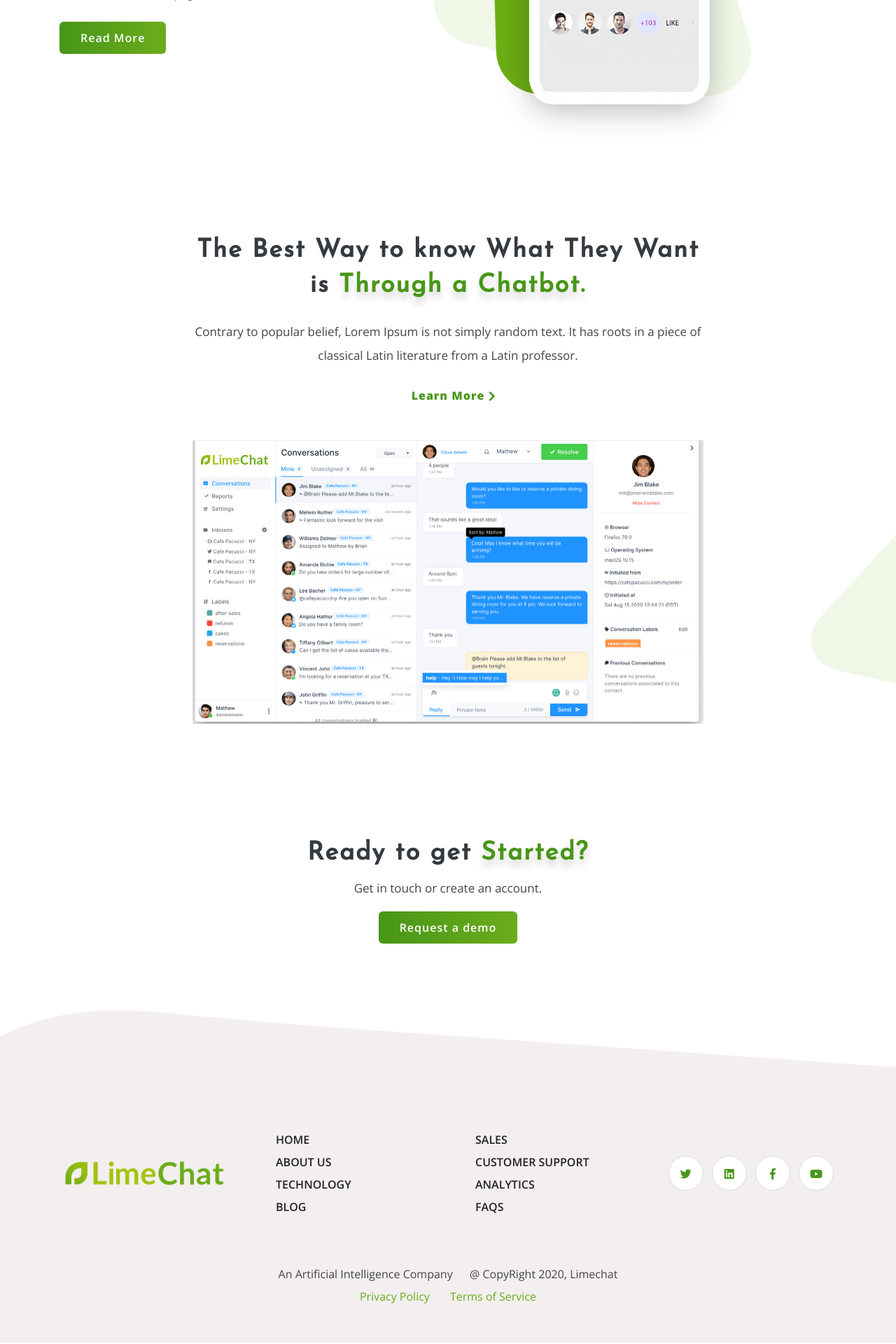
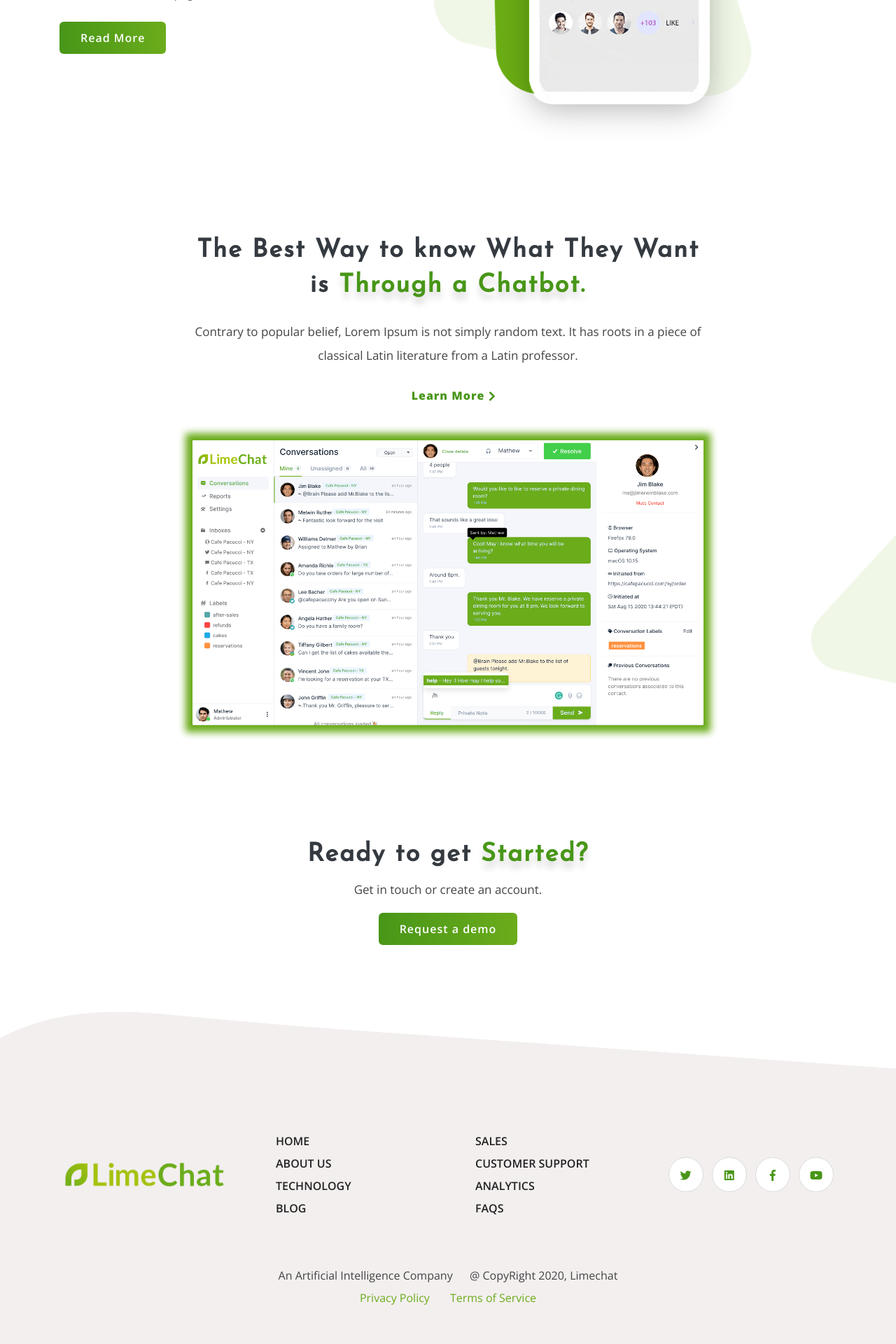
Before and after one commit to Limechat/Website, a Jekyll site: the page built from index.html, in a window 1280 px wide. Shown: the part 3528-5448 px from the top of the page at 70% size. Built offline with Jekyll 4.4.1, drawn with Linux system fonts in a browser that asks for light colours; some web fonts are replaced.

Commit message:
Dashboard image enhance

```diff
--- a/index.html
+++ b/index.html
@@ -140,91 +140,13 @@
                     <div class="mt-4">
                         <a href="about-us.html" class="read-more mt-5">Learn More</a>
                     </div>
-                    <img class="img-fluid about-img mt-5" src="images/about/about-img.png" alt="image" />
+                    <img class="img-fluid dashboard-img mt-5" src="images/dashboard/2.png" alt="image" />
                 </div>
             </div>
         </div>
     </section>
     <!--=================================
             About Us -->
-    <!--=================================
-            Clients -->
-    <section class="iq-clients" style="display: none;">
-        <div class="container">
-            <div class="row justify-content-md-center">
-                <div class="col-lg-12 col-sm-12 text-center">
-                    <div class="title-box">
-                        <h3 class="title text-dark">Worldwide Our <span class="timer" data-to="6000" data-speed="5000">6000 +</span> Satisfied Client Using Chatbot</h3>
-                        <p class="mt-2">Contrary to popular belief, Lorem Ipsum.</p>
-                    </div>
-                </div>
-            </div>
-            <div class="owl-carousel mt-4" data-autoplay="true" data-loop="true" data-nav="false" data-dots="true" data-items="5" data-items-laptop="5" data-items-tab="4" data-items-mobile="2" data-items-mobile-sm="1">
-                <div class="item">
-                    <div class="clients-box text-center">
-                        <a href="#"><img class="img-fluid" src="images/clients/clients-img1.png" alt="image" data-toggle="tooltip" title="HTML" /> </a>
-                    </div>
-                </div>
-                <div class="item">
-                    <div class="clients-box text-center">
-                        <a href="#"><img class="img-fluid" src="images/clients/clients-img2.png" alt="image" data-toggle="tooltip" title="Wordpress" /></a>
-                    </div>
-                </div>
-                <div class="item">
-                    <div class="clients-box text-center">
-                        <a href="#"><img class="img-fluid" src="images/clients/clients-img3.png" alt="image" data-toggle="tooltip" title="Shopify" /></a>
-                    </div>
-                </div>
-                <div class="item">
-                    <div class="clients-box text-center">
-                        <a href="#"><img class="img-fluid" src="images/clients/clients-img4.png" alt="image" data-toggle="tooltip" title="CSS" /></a>
-                    </div>
-                </div>
-                <div class="item">
-                    <div class="clients-box text-center">
-                        <a href="#"><img class="img-fluid" src="images/clients/clients-img5.png" alt="image" data-toggle="tooltip" title="Jquery" /></a>
-                    </div>
-                </div>
-                <div class="item">
-                    <div class="clients-box text-center">
-                        <a href="#"> <img class="img-fluid" src="images/clients/clients-img6.png" alt="image" data-toggle="tooltip" title="Bootstrap" /></a>
-                    </div>
-                </div>
-                <div class="item">
-                    <div class="clients-box text-center">
-                        <a href="#"><img class="img-fluid" src="images/clients/clients-img1.png" alt="image" data-toggle="tooltip" title="HTML" /> </a>
-                    </div>
-                </div>
-                <div class="item">
-                    <div class="clients-box text-center">
-                        <a href="#"><img class="img-fluid" src="images/clients/clients-img2.png" alt="image" data-toggle="tooltip" title="Wordpress" /></a>
-                    </div>
-                </div>
-                <div class="item">
-                    <div class="clients-box text-center">
-                        <a href="#"><img class="img-fluid" src="images/clients/clients-img3.png" alt="image" data-toggle="tooltip" title="Shopify" /></a>
-                    </div>
-                </div>
-                <div class="item">
-                    <div class="clients-box text-center">
-                        <a href="#"><img class="img-fluid" src="images/clients/clients-img4.png" alt="image" data-toggle="tooltip" title="CSS" /></a>
-                    </div>
-                </div>
-                <div class="item">
-                    <div class="clients-box text-center">
-                        <a href="#"><img class="img-fluid" src="images/clients/clients-img5.png" alt="image" data-toggle="tooltip" title="Jquery" /></a>
-                    </div>
-                </div>
-                <div class="item">
-                    <div class="clients-box text-center">
-                        <a href="#"> <img class="img-fluid" src="images/clients/clients-img6.png" alt="image" data-toggle="tooltip" title="Bootstrap" /></a>
-                    </div>
-                </div>
-            </div>
-        </div>
-    </section>
-    <!--=================================
-            Clients -->
 
     <section class="companies">
         <div class="row justify-content-md-center">
@@ -253,6 +175,9 @@
 
 
 <style type="text/css">
+    .dashboard-img {
+        box-shadow: 0px 0px 10px 10px #6BAC1B;
+    }
     .company-white {
         opacity: .5;
     }
```
Also changed, not shown: images/dashboard/1.png (added), images/dashboard/2.png (added), 2 other files.
